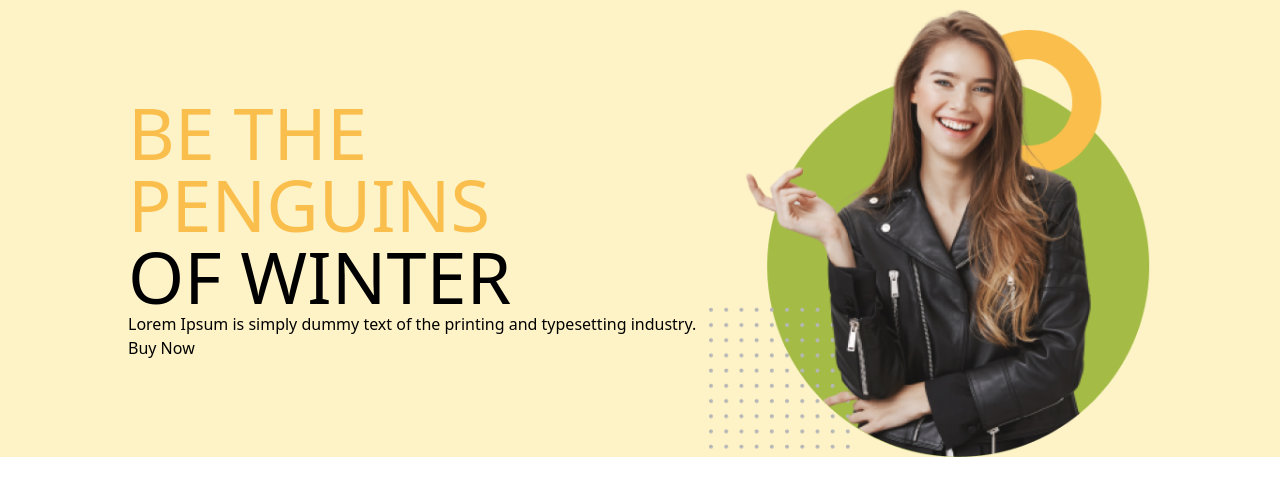
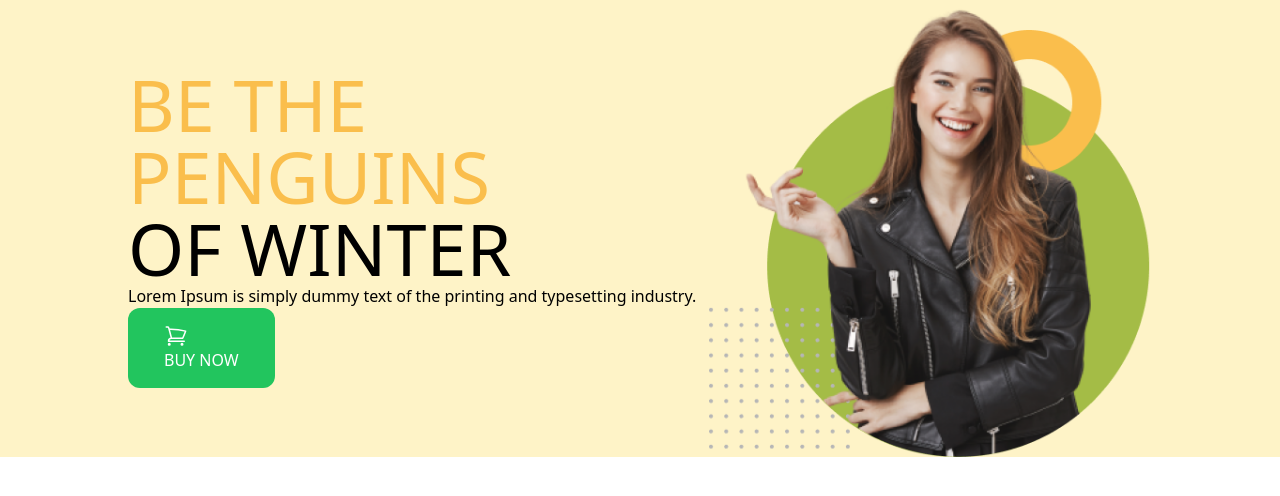
Before and after one commit to ronee-muhammad-rayhan/penguin-fashion-with-tailwind, a plain HTML site: page index.html in a window 1280 px wide. Drawn offline with nearby package versions, Linux system fonts and the light colour scheme.

Commit message:
svg icon added and ...

```diff
--- a/index.html
+++ b/index.html
@@ -24,7 +24,14 @@
                 </h1>
                 <p>Lorem Ipsum is simply dummy text of the printing
                     and typesetting industry.</p>
-                <button>Buy Now</button>
+                <button class="py-4 px-9 bg-green-500 rounded-xl uppercase text-white font-medium">
+                    <svg xmlns="http://www.w3.org/2000/svg" fill="none" viewBox="0 0 24 24" stroke-width="1.5"
+                        stroke="currentColor" class="w-6 h-6">
+                        <path stroke-linecap="round" stroke-linejoin="round"
+                            d="M2.25 3h1.386c.51 0 .955.343 1.087.835l.383 1.437M7.5 14.25a3 3 0 00-3 3h15.75m-12.75-3h11.218c1.121-2.3 2.1-4.684 2.924-7.138a60.114 60.114 0 00-16.536-1.84M7.5 14.25L5.106 5.272M6 20.25a.75.75 0 11-1.5 0 .75.75 0 011.5 0zm12.75 0a.75.75 0 11-1.5 0 .75.75 0 011.5 0z" />
+                    </svg>
+
+                    Buy Now</button>
             </div>
             <div>
                 <img src="./images/model.png" alt="">
```
